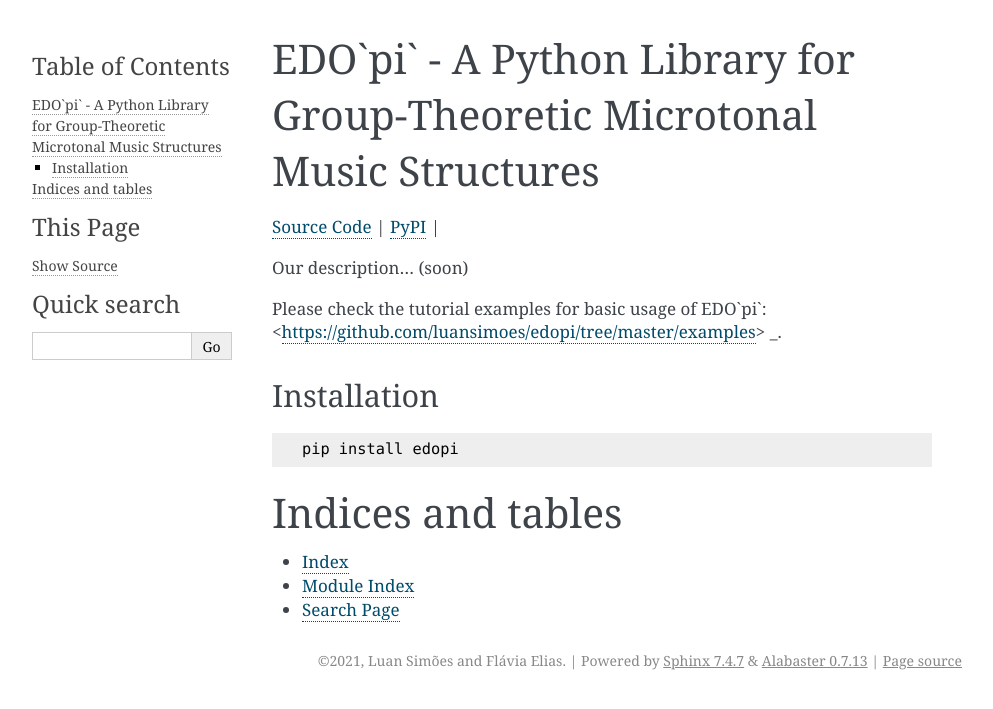
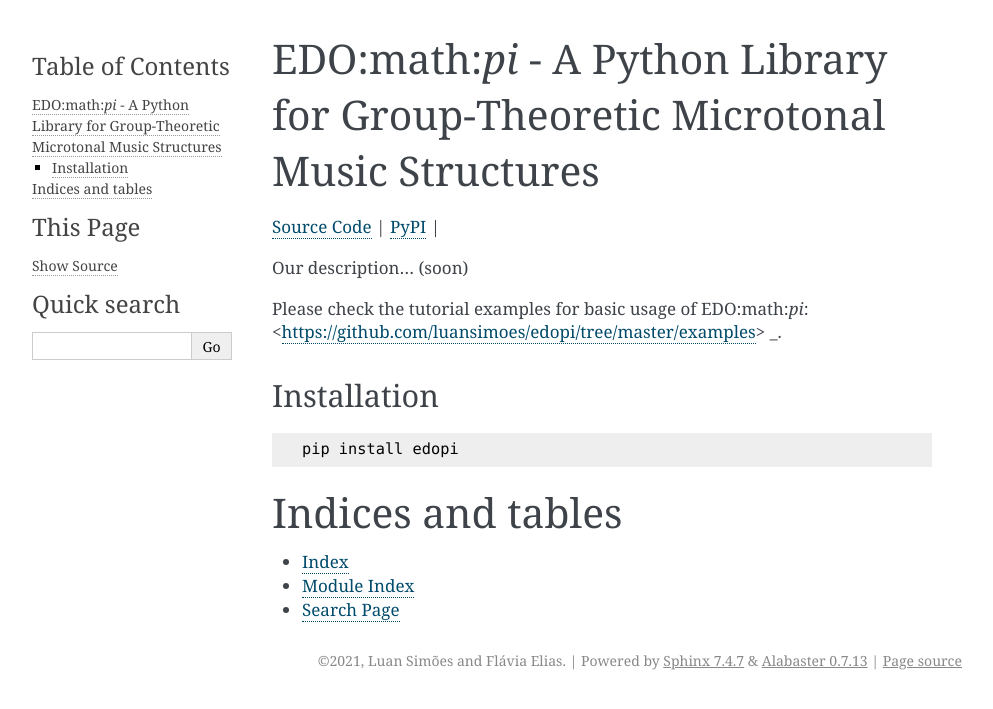
Before and after one commit to luansimoes/edopi, a Sphinx documentation site: the page built from docs/index.rst, in a window 1280 px wide. Shown: the top 709 px of the page, without its empty margins (148-1141 px from the left). Built offline with Sphinx 7.4.7, drawn with Linux system fonts in a browser that asks for light colours; some of the changed lines change nothing that is shown.

Commit message:
adjust docs

```diff
--- a/docs/index.rst
+++ b/docs/index.rst
@@ -3,7 +3,7 @@
    You can adapt this file completely to your liking, but it should at least
    contain the root `toctree` directive.
 
-EDO`pi` - A Python Library for Group-Theoretic Microtonal Music Structures
+EDO:math:`pi` - A Python Library for Group-Theoretic Microtonal Music Structures
 ==========================================================================
 
 `Source Code <https://github.com/luansimoes/edopi>`_ |
@@ -11,7 +11,7 @@
 
 Our description... (soon)
 
-Please check the tutorial examples for basic usage of EDO`pi`: <https://github.com/luansimoes/edopi/tree/master/examples> _.
+Please check the tutorial examples for basic usage of EDO:math:`pi`: <https://github.com/luansimoes/edopi/tree/master/examples> _.
 
 .. toctree::
    :maxdepth: 2
```
Also changed, not shown: 6 other files.
